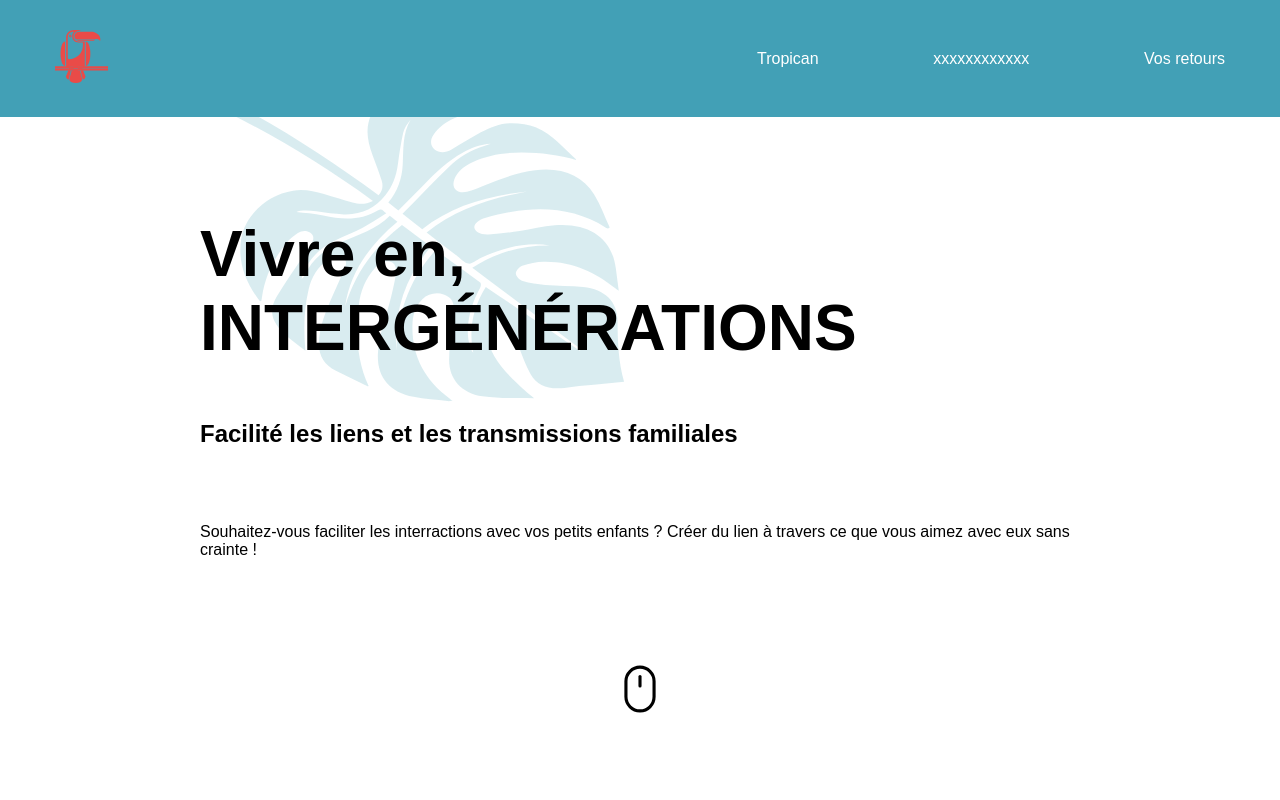
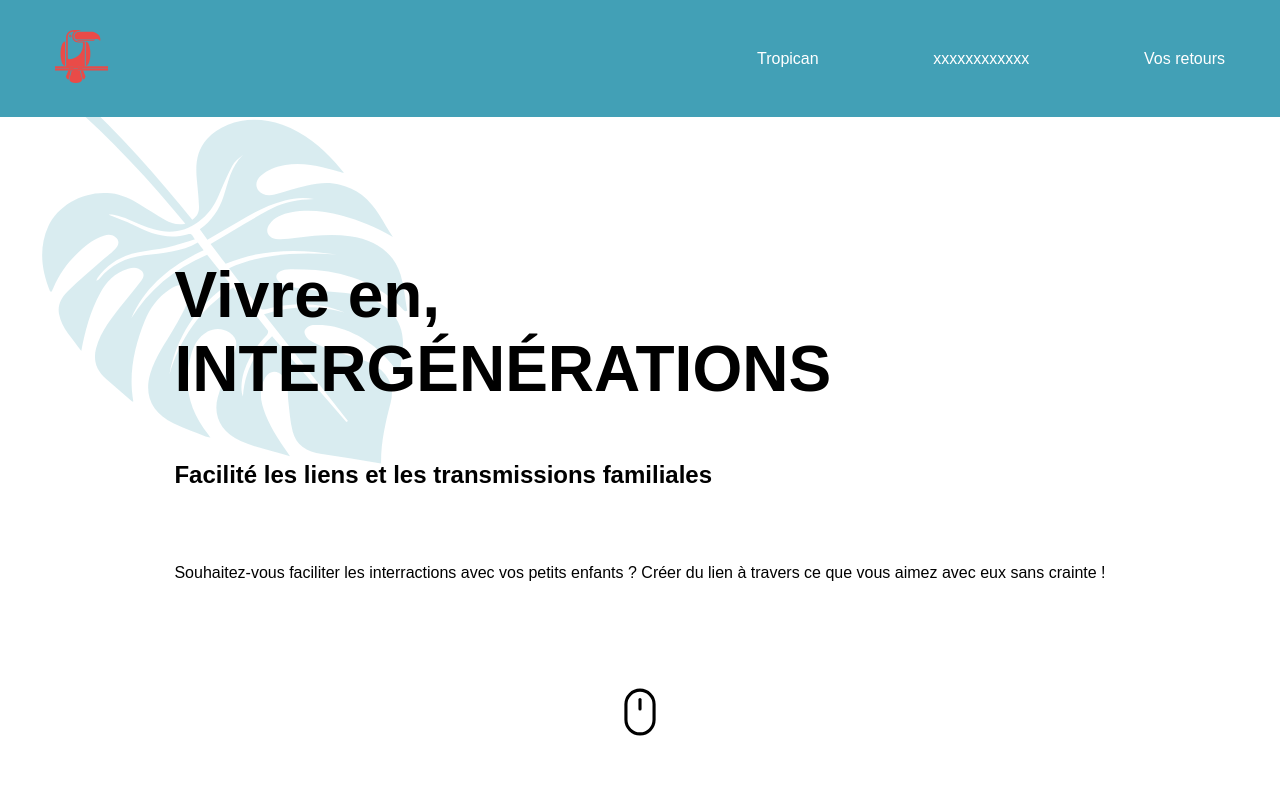
Before and after one commit to Forofoot/tropican-lp, a Next.js app: page / in a window 1280 px wide. Shown: the top 800 px of the page. Built offline with nearby package versions, Linux system fonts and the light colour scheme.

Commit message:
changement feuille

```diff
--- a/components/Hero.js
+++ b/components/Hero.js
@@ -5,8 +5,11 @@ const HeroStyle = styled.div`
 
 
     .container{
-        margin:100px 200px 0px 200px;
-        height:90vh ;
+        display: flex;
+        flex-direction: column;
+        align-items: center;
+        justify-content: center;
+        height: 95vh;
         h1{
             font-size: 4em;
             margin-bottom: 55px ;
@@ -24,8 +27,9 @@ const HeroStyle = styled.div`
         .container__image--mobile {
             position: absolute;
             z-index: -1;
-            top: 15px;
-            transform: rotate(90deg);
+            top: 50px;
+            left: 0;
+            transform: rotate(105deg);
         }
         p{
             margin-bottom: 105px;
```
